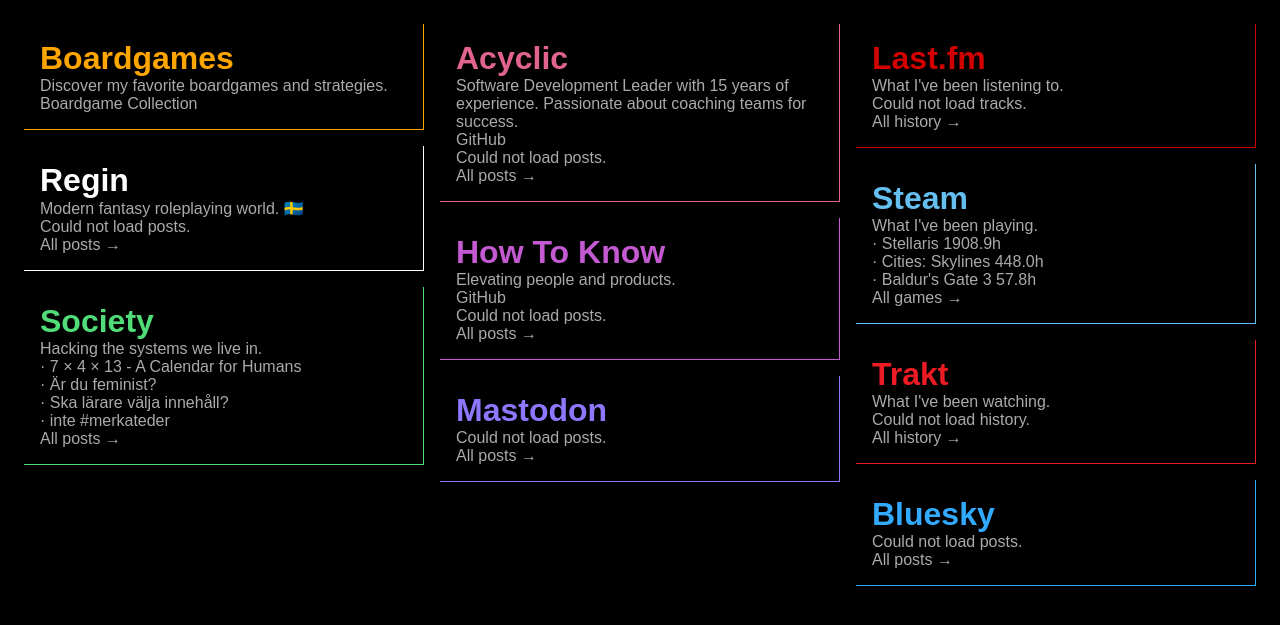
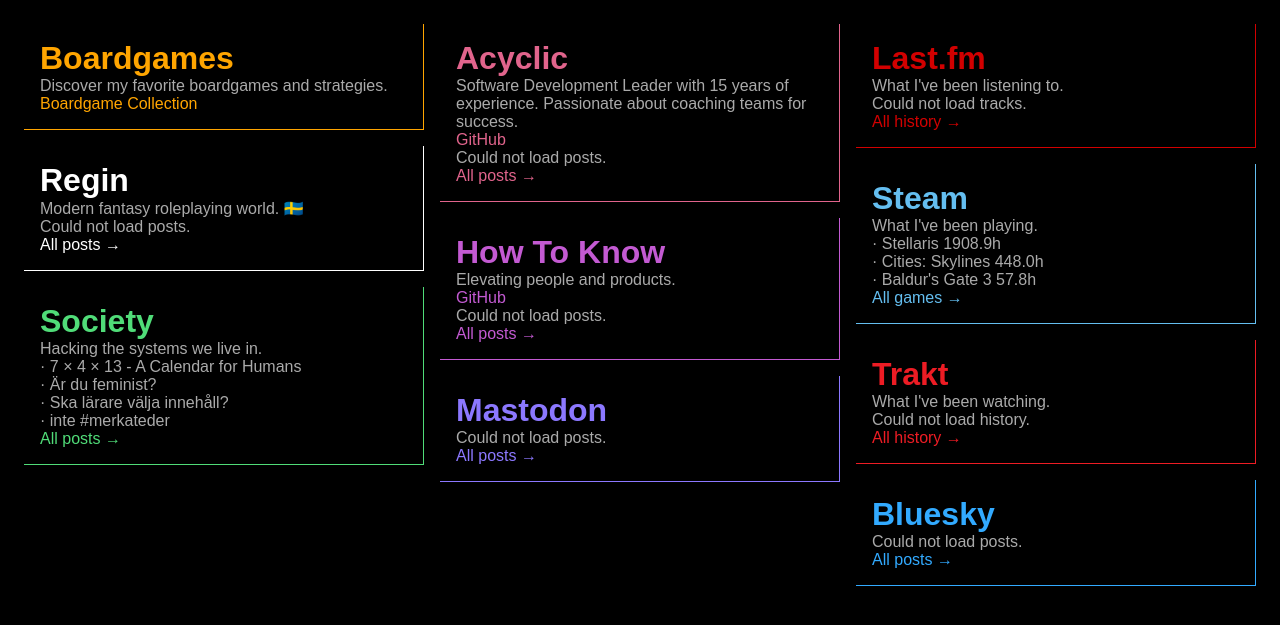
Before and after one commit to paven/paven.github.com, a Jekyll site: the page built from index.html, in a window 1280 px wide. Shown: the top 625 px of the page. Built offline with Jekyll 4.4.1, drawn with Linux system fonts in a browser that asks for light colours.

Commit message:
Color direct column links (All... footer links) with accent color

```diff
--- a/index.html
+++ b/index.html
@@ -66,6 +66,9 @@
         }
         .column a {
             color: #aaa;
+        }
+        .column > a {
+            color: var(--column-color);
         }
         .column h1 {
             color: var(--column-color);
```
